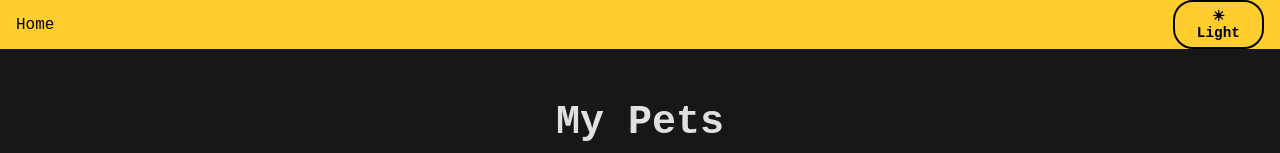
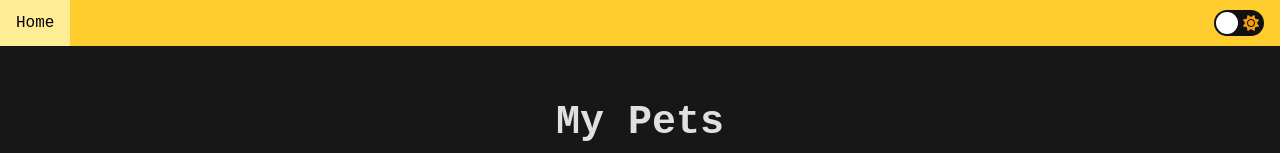
Before and after one commit to SaebGC/portfile-riwi, a plain HTML site: page pets.html in a window 1280 px wide. Shown: the top 153 px of the page. Drawn offline with Linux system fonts and the light colour scheme.

Commit message:
button light mode

```diff
--- a/pets.css
+++ b/pets.css
@@ -188,3 +188,48 @@
 
 #pets   { background-color: var(--bg); }
 footer  { background-color: var(--bg); }
+
+
+/* ===== DARK/LIGHT TOGGLE ===== */
+.toggle-wrapper {
+  margin-left: auto;
+  margin-right: 16px;
+  display: flex;
+  align-items: center;
+}
+
+.checkbox {
+  opacity: 0;
+  position: absolute;
+}
+
+.checkbox-label {
+  background-color: #111;
+  width: 50px;
+  height: 26px;
+  border-radius: 50px;
+  position: relative;
+  padding: 5px;
+  cursor: pointer;
+  display: flex;
+  justify-content: space-between;
+  align-items: center;
+}
+
+.fa-moon { color: #f1c40f; }
+.fa-sun  { color: #f39c12; }
+
+.checkbox-label .ball {
+  background-color: #fff;
+  width: 22px;
+  height: 22px;
+  position: absolute;
+  left: 2px;
+  top: 2px;
+  border-radius: 50%;
+  transition: transform 0.2s linear;
+}
+
+.checkbox:checked + .checkbox-label .ball {
+  transform: translateX(24px);
+}
--- a/pets.html
+++ b/pets.html
@@ -5,6 +5,7 @@
   <meta name="viewport" content="width=device-width, initial-scale=1.0"/>
   <title>Pets</title>
   <link rel="stylesheet" href="pets.css" />
+  <link rel="stylesheet" href="https://cdnjs.cloudflare.com/ajax/libs/font-awesome/6.5.0/css/all.min.css">
 </head>
 <body>
 
@@ -13,18 +14,14 @@
       <ul>
         <li><a href="index.html">Home</a></li>
       </ul>
-      <button id="theme-toggle" onclick="toggleTheme()" style="
-          margin-left: auto;
-          margin-right: 16px;
-          background: none;
-          border: 2px solid black;
-          border-radius: 20px;
-          padding: 6px 14px;
-          cursor: pointer;
-          font-family: 'Courier New', monospace;
-          font-size: 0.9rem;
-          font-weight: bold;">☀ Light
-        </button>
+        <div class="toggle-wrapper">
+          <input type="checkbox" class="checkbox" id="checkbox">
+          <label for="checkbox" class="checkbox-label">
+            <i class="fas fa-moon"></i>
+            <i class="fas fa-sun"></i>
+            <span class="ball"></span>
+          </label>
+        </div>
     </nav>
   </header>
 
--- a/script.js
+++ b/script.js
@@ -1,18 +1,29 @@
-function toggleTheme() { // this makes the button work, toggling between light and dark themes and saving the choice
-  const current = document.documentElement.getAttribute('data-theme'); // get current theme
-  const next = current === 'light' ? 'dark' : 'light'; // determine next theme
-  document.documentElement.setAttribute('data-theme', next); // apply next theme
-  localStorage.setItem('theme', next); // save choice in localStorage
-  updateButton(next); // update button text
-}
+// Restore saved theme immediately (before DOM loads to avoid flash)
+const saved = localStorage.getItem('theme') || 'dark';
+document.documentElement.setAttribute('data-theme', saved);
 
-function updateButton(theme) { // update the toggle button text based on current theme
-  const btn = document.getElementById('theme-toggle'); // get the button element
-  if (!btn) return; // safety check in case button is missing
-  btn.textContent = theme === 'light' ? '☾ Dark' : '☀ Light'; // set text to indicate the opposite theme
-}
+// Sync checkbox state on load
+document.addEventListener('DOMContentLoaded', function () { // wait for DOM to be ready
+  const checkbox = document.getElementById('checkbox'); // get theme toggle checkbox
+  if (checkbox) {
+    checkbox.checked = saved === 'light'; // checked = light mode
+    checkbox.addEventListener('change', function () { // on toggle
+      const next = this.checked ? 'light' : 'dark'; // determine next theme
+      document.documentElement.setAttribute('data-theme', next); // apply theme
+      localStorage.setItem('theme', next); // save preference
+    });
+  }
+});
 
-// Restore saved theme on load
-const saved = localStorage.getItem('theme') || 'dark'; // default to dark if no saved theme
-document.documentElement.setAttribute('data-theme', saved); // apply saved theme
-updateButton(saved); // update button text on load
+// Handle contact form submission
+  document.getElementById('contactForm').addEventListener('submit', function (e) { // form submission event
+  e.preventDefault(); // prevent actual form submission
+  alert('Your message has been sent!'); // visible on screen
+});
+
+
+window.toggleMenu = function() { // toggle menu visibility on small screens
+  const menu = document.getElementById('nav-menu'); // get menu element
+  if (!menu) return; // safety check
+  menu.classList.toggle('open'); // toggle 'open' class to show/hide menu
+};
--- a/styles.css
+++ b/styles.css
@@ -9,7 +9,7 @@
   font-family: 'Courier New', Courier, monospace;
   background-color: var(--bg);
   color: var(--text);
-  transition: background-color 0.3s ease, color 0.3s ease;
+  transition: background-color 0.4s ease, color 0.4s ease;
 
 }
 
@@ -32,6 +32,13 @@
   display: flex;            /* Flex container */
   align-items: center;      /* Vertically center content */
   width: 100%;
+}
+
+/* button hamburger */
+#menu-toggle {
+  display: none;
+  transition: all ease-in 0.3s;
+
 }
 
 /* Nav list: flex container to distribute links evenly */
@@ -103,6 +110,11 @@
   text-align: center;
 }
 
+img {
+  max-width: 100%;
+  height: auto;
+}
+
 /* Projects */
 #projects {
   background-color: var(--bg-1);
@@ -119,9 +131,9 @@
 
 /* Projects grid container */
 .projects-container {
-  display: grid;                          /* Grid layout */
+  display: grid; /* Grid layout */
   grid-template-columns: repeat(3, 1fr); /* 3 equal columns */
-  gap: 30px;                             /* Space between cards */
+  gap: 30px; /* Space between cards */
   max-width: 1000px;
   margin: 0 auto;
 }
@@ -139,6 +151,44 @@
     grid-template-columns: 1fr;
   }
 }
+
+@media (max-width: 600px) {
+/* show hamburger button */
+    #menu-toggle {
+    display: block;
+    background: none;
+    border: none;
+    font-size: 1.8rem;
+    cursor: pointer;
+    padding: 10px 16px;
+    transition: all ease-in 0.3s;
+  }
+/* hide nav menu for mobile */
+   #nav-menu {
+    display: none;
+    flex-direction: column;
+    width: 100%;
+    background-color: #ffce2e;
+    position: absolute;
+    top: 48px;   /* altura del header */
+    left: 0;
+    transition: all ease-in 0.3s;
+  }
+/* show menu when is active */
+    #nav-menu.open {
+    display: flex;
+  }
+
+  nav {
+    flex-wrap: wrap;
+    position: relative;
+  }
+
+  #theme-toggle {
+    margin-left: auto;
+  }
+}
+
 
 /* Individual project card */
 .project-card {
@@ -253,3 +303,48 @@
   --bg-2: #e0e0e0;
   --text: #111111;
 }
+
+
+/* ===== DARK/LIGHT TOGGLE ===== */
+.toggle-wrapper {
+  margin-left: auto;
+  margin-right: 16px;
+  display: flex;
+  align-items: center;
+}
+
+.checkbox {
+  opacity: 0;
+  position: absolute;
+}
+
+.checkbox-label {
+  background-color: #111;
+  width: 50px;
+  height: 26px;
+  border-radius: 50px;
+  position: relative;
+  padding: 5px;
+  cursor: pointer;
+  display: flex;
+  justify-content: space-between;
+  align-items: center;
+}
+
+.fa-moon { color: #f1c40f; }
+.fa-sun  { color: #f39c12; }
+
+.checkbox-label .ball {
+  background-color: #fff;
+  width: 22px;
+  height: 22px;
+  position: absolute;
+  left: 2px;
+  top: 2px;
+  border-radius: 50%;
+  transition: transform 0.2s linear;
+}
+
+.checkbox:checked + .checkbox-label .ball {
+  transform: translateX(24px);
+}
```
Also changed, not shown: index.html (+12 -13 lines).
